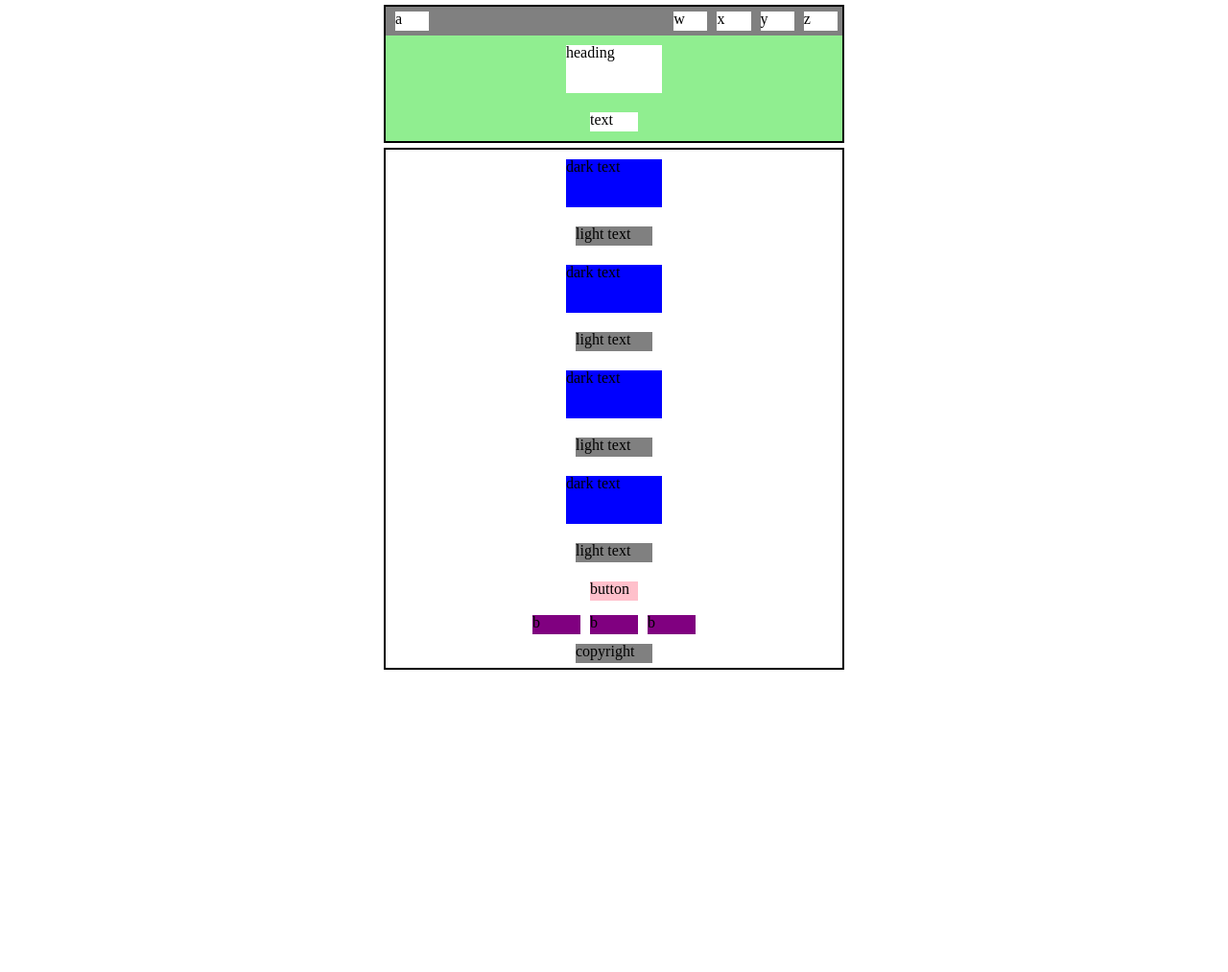
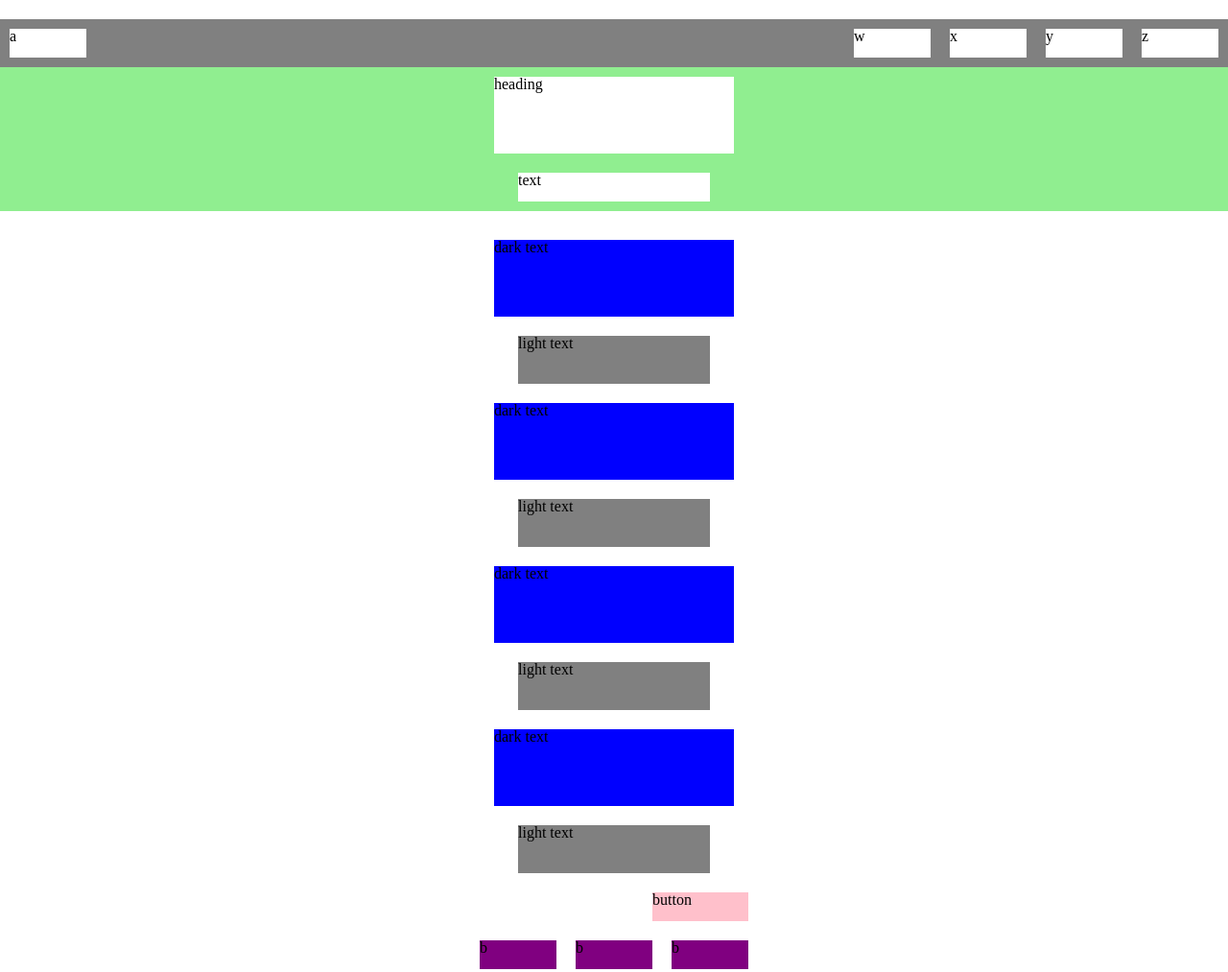
Before and after one commit to SakthivelMurugan/layout-8, a plain HTML site: page index.html in a window 1280 px wide. Shown: the top 1013 px of the page at 96% size. Before the commit the page ends 800 px from the top, so only its background shows below. Drawn offline with Linux system fonts and the light colour scheme.

Commit message:
Margin size changed.

```diff
--- a/css/css.css
+++ b/css/css.css
@@ -1,133 +1,140 @@
-.one
+.template
 {
 	display:flex;
-	border:2px solid black;
-	margin:400px;
-	margin-top:5px;
-	margin-bottom:5px;
+	flex-direction:column;
+	margin-bottom:10px;
+	margin-top:10px;
+}
+.template .one
+{
+	display:flex;
+	margin-bottom:10px;
+	margin-top:10px;
 	flex-direction:column;
 }
-.one .split1
+.template .one .split1
 {
 	display:flex;
 	flex-direction:row;
 	background-color:gray;
+	justify-content:space-between;
 }
-.one .split1 .bb
+.template .one .split1 .split11
 {
-	height:20px;
-	width:50px;
+	display:flex;
+	flex-direction:row;
+	justify-content:flex-start;
+}
+.template .one .split1 .split11 .b
+{
+	height:30px;
+	width:80px;
 	background-color:white;
-	margin:5px;
-	margin-left:10px;
+	margin:10px;
 }
-.one .split1 .eb1
+.template .one .split1 .split12
 {
-	height:20px;
-	width:50px;
+	display:flex;
+	flex-direction:row;
+	justify-content:flex-end;
+}
+.template .one .split1 .split12 .b
+{
+	height:30px;
+	width:80px;
 	background-color:white;
-	margin:5px;
-	margin-left:250px;
+	margin:10px;
 }
-.one .split1 .eb
-{
-	height:20px;
-	width:50px;
-	background-color:white;
-	margin:5px;
-}
-.one .split2
+.template .one .split2
 {
 	display:flex;
 	flex-direction:column;
 	background-color:lightgreen;
 }
-.one .split2 .dark
+.template .one .split2 .dark
 {
-	height:50px;
-	width:100px;
+	height:80px;
+	width:250px;
 	background-color:white;
 	margin:0px auto;
 	margin-top:10px;
 	margin-bottom:10px;
 }
-.one .split2 .text
+.template .one .split2 .text
 {
-	height:20px;
-	width:50px;
+	height:30px;
+	width:200px;
 	background-color:white;
 	margin:0px auto;
 	margin-top:10px;
 	margin-bottom:10px;
 }
-.two
+.template .two
 {
 	display:flex;
-	border:2px solid black;
-	margin:400px;
-	margin-top:5px;
-	margin-bottom:5px;
+	margin-top:10px;
+	margin-bottom:10px;
 	flex-direction:column;
 }
-.two .split1
+.template .two .split1
 {
 	display:flex;
 	flex-direction:column;
+	align-items:end;
 }
-.two .split1 .dark
+.template .two .split1 .dark
 {
-	height:50px;
-	width:100px;
+	height:80px;
+	width:250px;
 	background-color:blue;
 	margin:0px auto;
 	margin-top:10px;
 	margin-bottom:10px;
 }
-.two .split1 .text
+.template .two .split1 .text
 {
-	height:20px;
-	width:80px;
+	height:50px;
+	width:200px;
 	background-color:gray;
 	margin:0px auto;
 	margin-top:10px;
 	margin-bottom:10px;
 }
-.two .split1 .b
+.template .two .split1 .b
 {
-	height:20px;
-	width:50px;
+	height:30px;
+	width:100px;
 	background-color:pink;
-	margin:0px auto;
-	margin-top:10px;
-	margin-bottom:10px;
+	margin:10px;
+	margin-right:500px;
 }
-.two .split2
+.template .two .split2
 {
 	display:flex;
 	flex-direction:column
 }
-.two .split2 .split21
+.template .two .split2 .split21
 {
 	display:flex;
 	flex-direction:row;
 	justify-content:center;
 }
-.two .split2 .split21 .b
+.template .two .split2 .split21 .b
 {
-	height:20px;
-	width:50px;
+	height:30px;
+	width:80px;
 	background-color:purple;
-	margin:5px;
+	margin:10px;
 }
-.two .split2 .split22
+.template .two .split2 .split22
 {
 	display:flex;
 	justify-content:center;
 }
-.two .split2 .split22 .text
+.template .two .split2 .split22 .text
 {
-	height:20px;
-	width:80px;
+	height:30px;
+	width:150px;
 	background-color:gray;
-	margin:5px;
+	margin:10px;
 }
--- a/index.html
+++ b/index.html
@@ -6,39 +6,45 @@
 		<link rel="stylesheet" href="css/css.css">
 	</head>
 	<body>
+		<div class="template">
 			<div class="one">
 				<div class="split1">
-<p class="bb">a</p>
-<p class="eb1">w</p>
-<p class="eb">x</p>
-<p class="eb">y</p>
-<p class="eb">z</p>
+					<div class="split11">
+						<div class="b">a</div>
+					</div>
+					<div class="split12">
+						<div class="b">w</div>
+						<div class="b">x</div>
+						<div class="b">y</div>
+						<div class="b">z</div>
+					</div>
 				</div>
 				<div class="split2">
-<p class="dark">heading</p>
-<p class="text">text</p>
+					<div class="dark">heading</div>
+					<div class="text">text</div>
 				</div>
 			</div>
 			<div class="two">
 				<div class="split1">
-<p class="dark">dark text</p>
-<p class="text">light text</p>
-<p class="dark">dark text</p>
-<p class="text">light text</p>
-<p class="dark">dark text</p>
-<p class="text">light text</p>
-<p class="dark">dark text</p>
-<p class="text">light text</p>
-<p class="b">button</p>
+					<div class="dark">dark text</div>
+					<div class="text">light text</div>
+					<div class="dark">dark text</div>
+					<div class="text">light text</div>
+					<div class="dark">dark text</div>
+					<div class="text">light text</div>
+					<div class="dark">dark text</div>
+					<div class="text">light text</div>
+					<div class="b">button</div>
 				</div>
 				<div class="split2">
 					<div class="split21">
-<p class="b">b</p>
-<p class="b">b</p>
-<p class="b">b</p>
+						<div class="b">b</div>
+						<div class="b">b</div>
+						<div class="b">b</div>
 					</div>
 					<div class="split22">
-<p class="text">copyright</p>
+						<div class="text">copyright</div>
+					</div>
 				</div>
 			</div>
 		</div>
```
Lines whose indentation alone changed are shown as unchanged.
